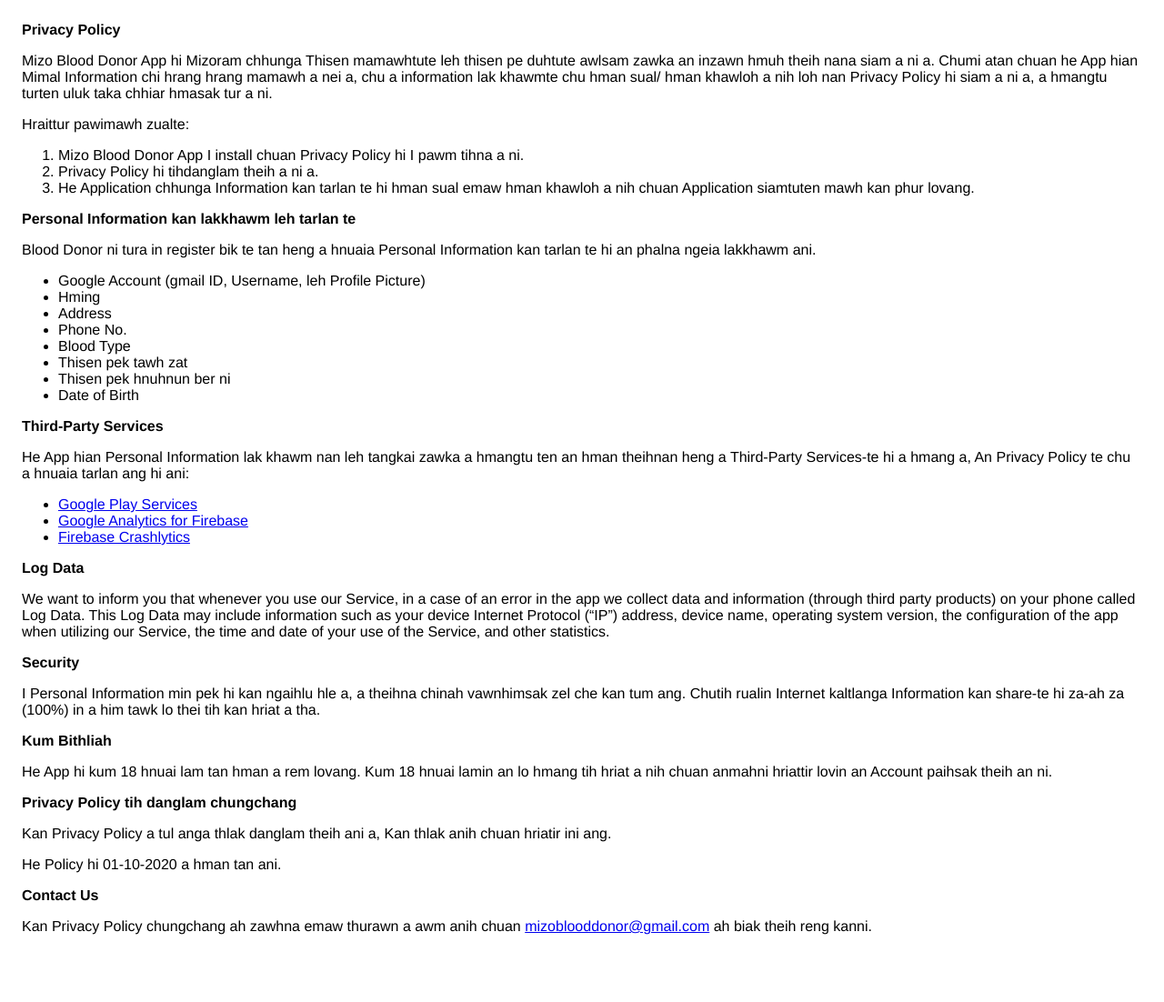
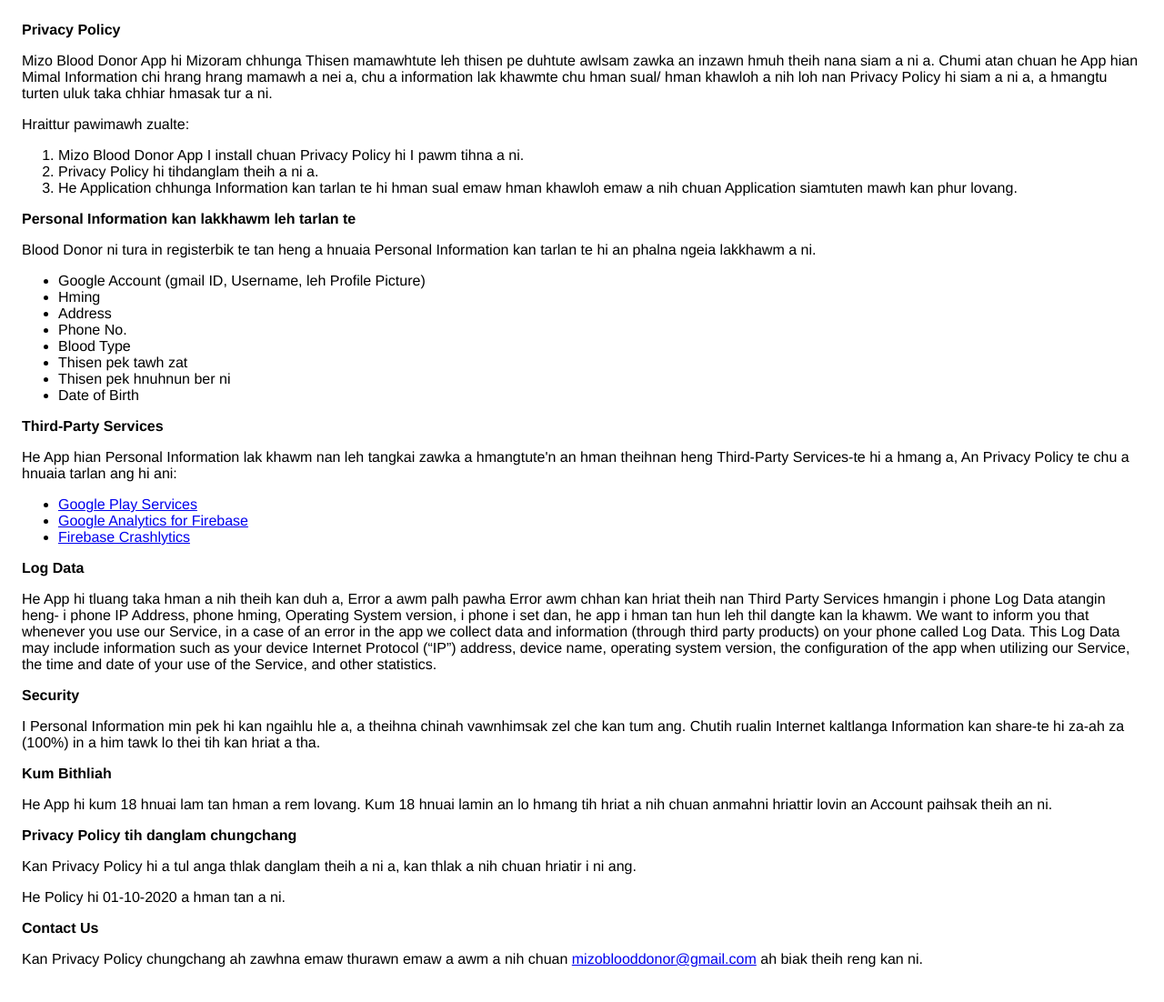
Before and after one commit to Vansangkima/MBD-Privacy-Policy, a plain HTML site: page index.html in a window 1280 px wide. Shown: the whole page at 91% size. Before the commit the page ends 1068 px from the top, so only its background shows below. Drawn offline with Linux system fonts and the light colour scheme.

Commit message:
Update index.html

```diff
--- a/index.html
+++ b/index.html
@@ -29,13 +29,13 @@
     <ol type="1">
         <li>Mizo Blood Donor App I install chuan Privacy Policy hi I pawm tihna a ni.</li>
         <li>Privacy Policy hi tihdanglam theih a ni a.</li>
-        <li>He Application chhunga Information kan tarlan te hi hman sual emaw hman khawloh a nih chuan Application
+        <li>He Application chhunga Information kan tarlan te hi hman sual emaw hman khawloh emaw a nih chuan Application
             siamtuten mawh kan phur lovang.</li>
     </ol>
     <p><strong>Personal Information kan lakkhawm leh tarlan te</strong></p>
     <p>
-        Blood Donor ni tura in register bik te tan heng a hnuaia Personal Information kan tarlan te hi an phalna ngeia
-        lakkhawm ani.
+        Blood Donor ni tura in registerbik te tan heng a hnuaia Personal Information kan tarlan te hi an phalna ngeia
+        lakkhawm a ni.
     </p>
     <ul>
         <li>Google Account (gmail ID, Username, leh Profile Picture)</li>
@@ -50,7 +50,7 @@
 
     <strong>Third-Party Services</strong>
     <p>
-        He App hian Personal Information lak khawm nan leh tangkai zawka a hmangtu ten an hman theihnan heng a
+        He App hian Personal Information lak khawm nan leh tangkai zawka a hmangtute'n an hman theihnan heng
         Third-Party Services-te hi a hmang a,
         An Privacy Policy te chu a hnuaia tarlan ang hi ani:
     </p>
@@ -62,6 +62,8 @@
     </ul>
     <p><strong>Log Data</strong></p>
     <p>
+        He App hi tluang taka hman a nih theih kan duh a, Error a awm palh pawha Error awm chhan kan hriat theih nan Third Party Services hmangin i phone Log  Data atangin
+        heng- i phone IP Address, phone hming, Operating System version, i phone i set dan, he app i hman tan hun leh thil dangte kan la khawm.
         We want to inform you that whenever you
         use our Service, in a case of an error in the app
         we collect data and information (through third party
@@ -76,25 +78,23 @@
     <p><strong>Security</strong></p>
     <p>
         I Personal Information min pek hi kan ngaihlu hle a, a theihna chinah vawnhimsak zel che kan tum ang. Chutih
-        rualin
-        Internet kaltlanga Information kan share-te hi za-ah za (100%) in a him tawk lo thei tih kan hriat a tha.
+        rualin Internet kaltlanga Information kan share-te hi za-ah za (100%) in a him tawk lo thei tih kan hriat a tha.
 
     </p>
     <p><strong>Kum Bithliah</strong></p>
     <p>
         He App hi kum 18 hnuai lam tan hman a rem lovang. Kum 18 hnuai lamin an lo hmang tih hriat a nih chuan anmahni
-        hriattir
-        lovin an Account paihsak theih an ni.
+        hriattir lovin an Account paihsak theih an ni.
     </p>
     <p><strong>Privacy Policy tih danglam chungchang</strong></p>
     <p>
-        Kan Privacy Policy a tul anga thlak danglam theih ani a, Kan thlak anih chuan hriatir ini ang.
+        Kan Privacy Policy hi a tul anga thlak danglam theih a ni a, kan thlak a nih chuan hriatir i ni ang.
     </p>
-    <p>He Policy hi 01-10-2020 a hman tan ani.</p>
+    <p>He Policy hi 01-10-2020 a hman tan a ni.</p>
     <p><strong>Contact Us</strong></p>
     <p>
-        Kan Privacy Policy chungchang ah zawhna emaw thurawn a awm anih chuan <a
-            href="mailto: mizoblooddonor@gmail.com">mizoblooddonor@gmail.com</a> ah biak theih reng kanni.
+        Kan Privacy Policy chungchang ah zawhna emaw thurawn emaw a awm a nih chuan <a
+            href="mailto: mizoblooddonor@gmail.com">mizoblooddonor@gmail.com</a> ah biak theih reng kan ni.
     </p>
 
 </body>
```
